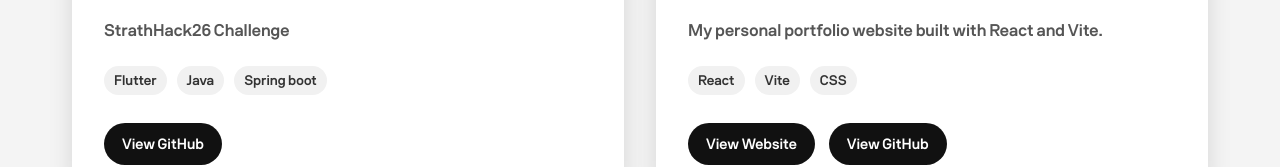
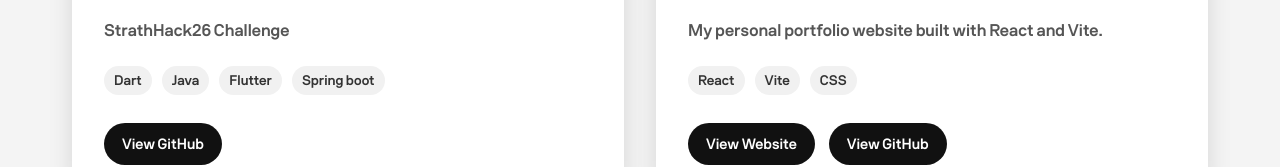
Before and after one commit to teuos/website, a React (Vite) app: page /portfolio in a window 1280 px wide. Shown: the part 548-715 px from the top of the page. Built offline with nearby package versions, Linux system fonts and the light colour scheme; no server answers.

Commit message:
updated tags for StrathClean Project

```diff
--- a/src/pages/portfolio.tsx
+++ b/src/pages/portfolio.tsx
@@ -15,7 +15,7 @@ const projects = [
     indev: false,
     type: "Mobile App",
     description: "StrathHack26 Challenge",
-    tags: ["Flutter", "Java", "Spring boot"],
+    tags: ["Dart", "Java", "Flutter", "Spring boot"],
     githubUrl: "https://github.com/teuos/StrathClean",
   },
   {
```
